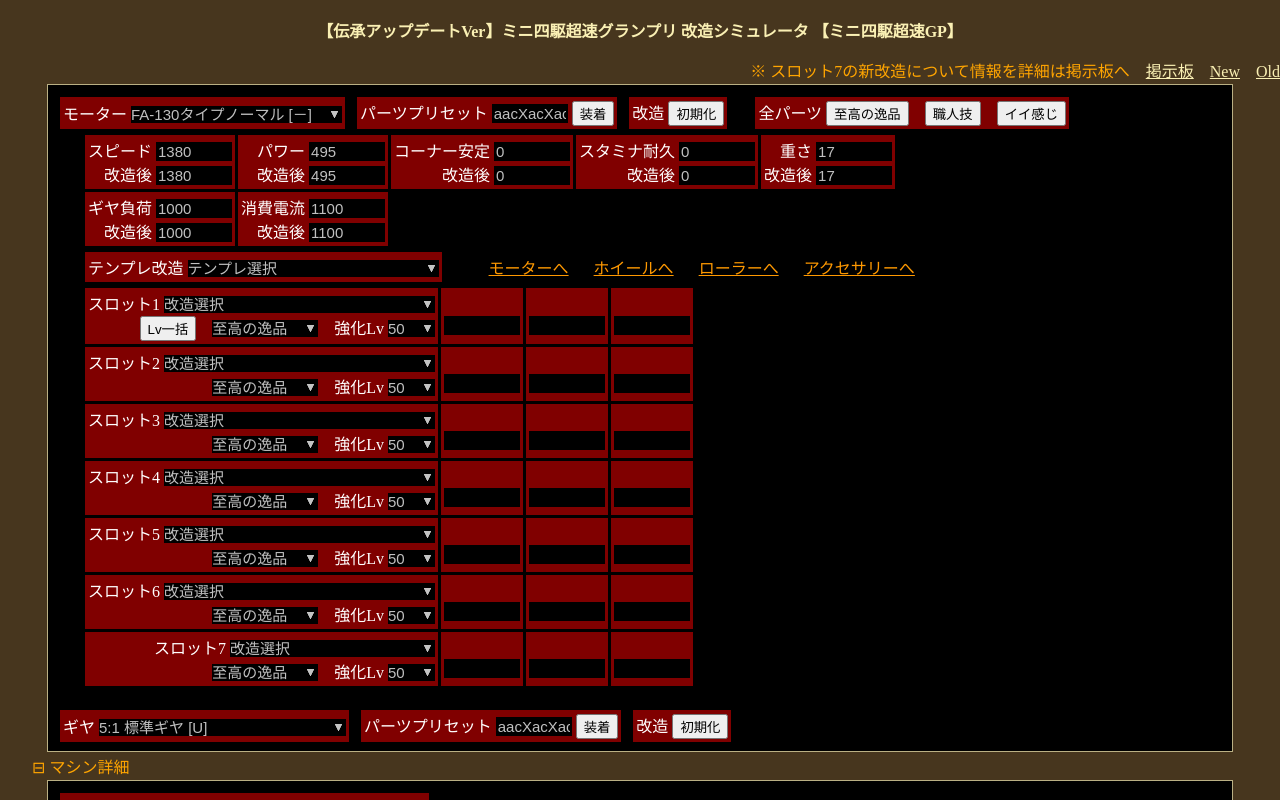
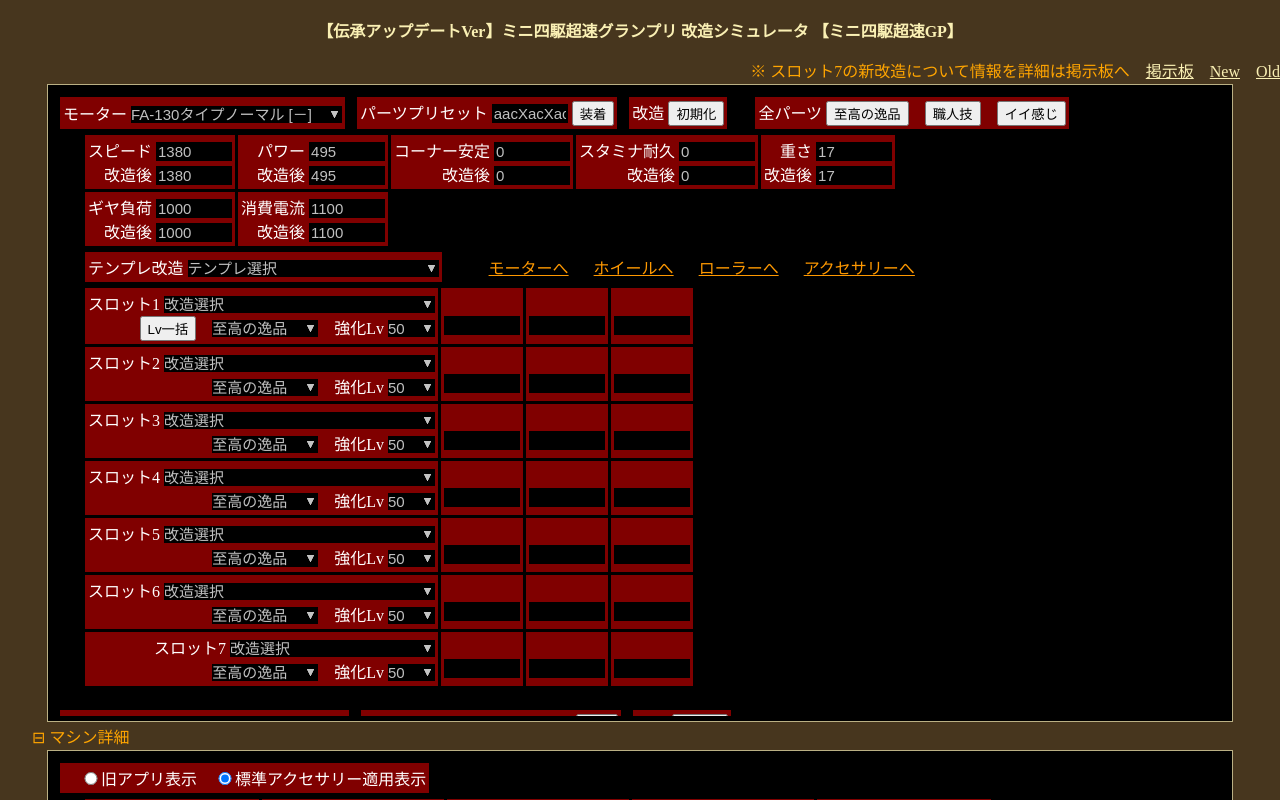
Before and after one commit to autorank-4wdminigp/autorank-4wdminigp.github.io, a plain HTML site: page index.html in a window 1280 px wide. Shown: the top 800 px of the page. Drawn offline with Linux system fonts and the light colour scheme.

Commit message:
Add files via upload

```diff
--- a/index.html
+++ b/index.html
@@ -25,7 +25,7 @@
 <div align="right"><font color='#FFA500'><font color='#FFA500'>※ スロット7の新改造について情報を詳細は掲示板へ</font>　<a href='https://jbbs.shitaraba.net/netgame/16513/' target='_blank' rel='noopener'>掲示板</a>　<a href='https://autorank-4wdminigp.github.io/new/' target='_blank' rel='noopener'>New</a>　<a href='https://autorank-4wdminigp.github.io/old/' target='_blank' rel='noopener'>Old</a>　<!-- <img src="http://www.rays-counter.com/d454_f8_022/5e72639299d00/" border="0"> -->　　　　</div>
 <table border="0" width="1190">
 <tr><td class="menu">
-<IFRAME src="mains.html" style="BORDER-RIGHT: 0px; BORDER-TOP: 0px; BORDER-LEFT: 0px; BORDER-BOTTOM: 0px" name="mains" frameBorder=0 width="100%" height="660">★インラインフレーム★</IFRAME>
+<IFRAME src="mains.html" style="BORDER-RIGHT: 0px; BORDER-TOP: 0px; BORDER-LEFT: 0px; BORDER-BOTTOM: 0px" name="mains" frameBorder=0 width="100%" height="630">★インラインフレーム★</IFRAME>
 </td></tr>
 </table></center>
 
```
